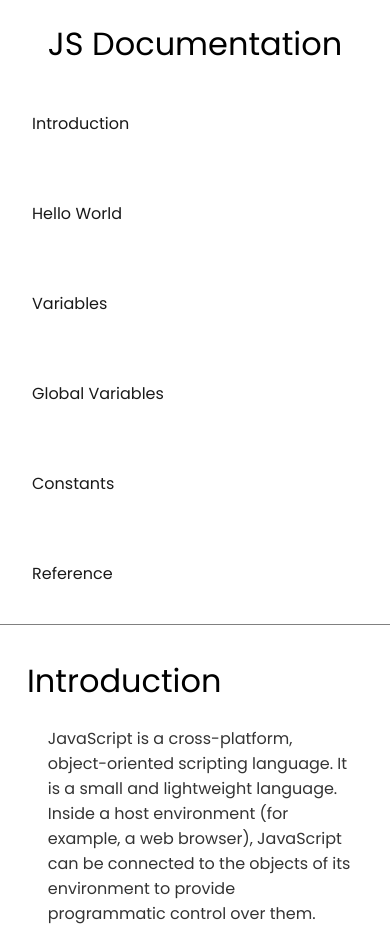
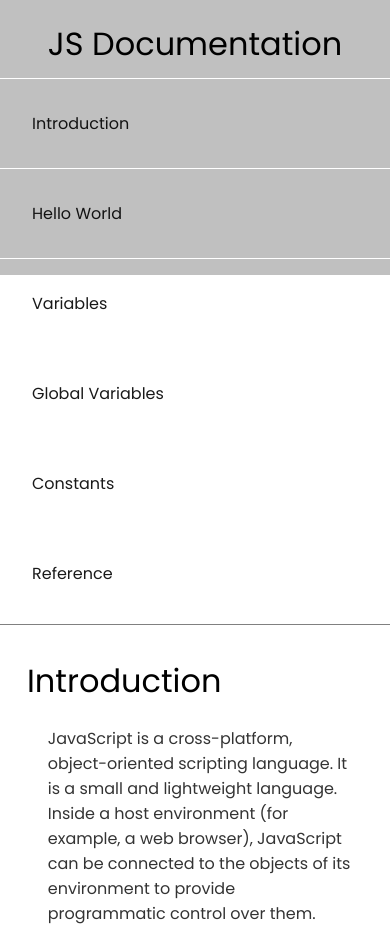
Before and after one commit to prasidh-agg/tech-doc, a plain HTML site: page index.html in a window 390 px wide. Shown: the top 934 px of the page. Drawn offline with Linux system fonts and the light colour scheme.

Commit message:
Update style.css

```diff
--- a/style.css
+++ b/style.css
@@ -77,7 +77,7 @@ li{
     flex-direction: column;
   }
   #navbar{
-    background-color: white;
+
     position: absolute;
     top: 0;
     padding: 0;
```
